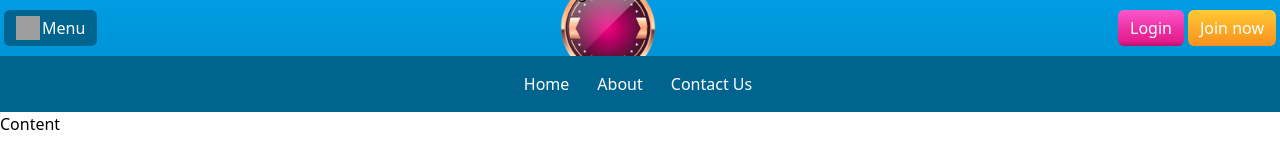
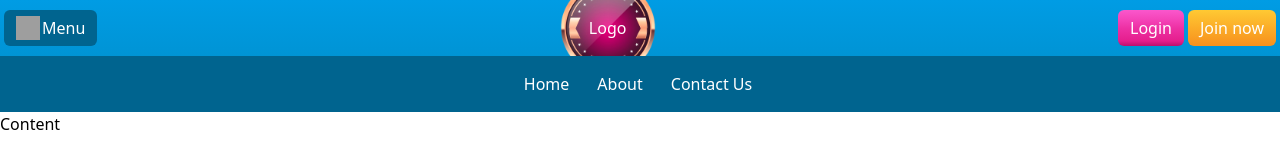
Before and after one commit to polskiedev/my-react-test, a React (Vite) app in the folder playground_0_vite/: page / in a window 1280 px wide. Shown: the top 160 px of the page. Built offline with nearby package versions, Linux system fonts and the light colour scheme; grey boxes are pictures that could not be loaded.

Commit message:
dev-001/1/1: Update button and headerbar.

```diff
--- a/playground_0_vite/src/components/Button.tsx
+++ b/playground_0_vite/src/components/Button.tsx
@@ -15,11 +15,11 @@ const Button = ({children, onClick, icon, color = 'primary', className = '', lab
   classList.push("btn btn-" + color);
 
   //Tailwind
-  classList.push("flex text-center no-underline align-middle");
+  classList.push("flex text-center no-underline align-middle px-3 py-1");
 
   return (<>
       <button className={classList.join(" ")} onClick={onClick}>
-        {icon && <span className={"btn-icon icon-" + icon + " w-6 h-6"}></span>}
+        {icon && <span className={"btn-icon icon-" + icon + " w-6 h-6 inline-block"}></span>}
         {label && <label className="btn-label">{label}</label>} {children}
       </button>
     </>)
--- a/playground_0_vite/src/components/HeaderBar.tsx
+++ b/playground_0_vite/src/components/HeaderBar.tsx
@@ -7,19 +7,25 @@ interface Props {
 
 function HeaderBar({className = ''}: Props) {
   const [selectedIndex, setSelectedIndex] = useState(-1);
+  let classList: string[] = ["--ac-headerbar"];
+
+  if(className) classList.push(className);
+
+  //Tailwind
+  classList.push("flex flex-row justify-center content-center items-center justify-between overflow-hidden");
 
   return (
     <>
-        <div className={"--ac-headerbar" + " " + className}>
-            <div className="--flx-grp">
+        <div className={classList.join(" ")}>
+            <div className="--ac-grp">
                 <Button label="Menu" icon="hamburger" color="tertiary" onClick={() => console.log('Menu') } />
             </div>
 
-            <div className="--flx-grp">
-                <a href="#" className="--site-logo -hue-rotate-30">Logo</a>
+            <div className="--ac-grp">
+                <a href="#" className="--site-logo -hue-rotate-30 flex items-center justify-center text-white">Logo</a>
             </div>
 
-            <div className="--flx-grp">
+            <div className="--ac-grp">
                 <Button color="secondary" onClick={() => console.log('Login') }>Login</Button>
                 <Button color="primary" onClick={() => console.log('Join now') }>Join now</Button>
             </div>
--- a/playground_0_vite/src/css/components/HeaderBar.css
+++ b/playground_0_vite/src/css/components/HeaderBar.css
@@ -1,11 +1,5 @@
 .--ac-headerbar {
     padding-inline: 0.25rem;
-    display: flex;
-    align-content: center;
-    flex-wrap: wrap;
-    align-items: center;
-    justify-content: space-between;
-    overflow: hidden;
     background: linear-gradient(to bottom,#009ce4 0%,#0094d5 100%);
 }
 
@@ -16,7 +10,7 @@
     background-size: 100%;
 }
 
-.--ac-headerbar .--flx-grp {
+.--ac-headerbar .--ac-grp {
     display: flex;
     gap: 0.25rem;
 }
```
